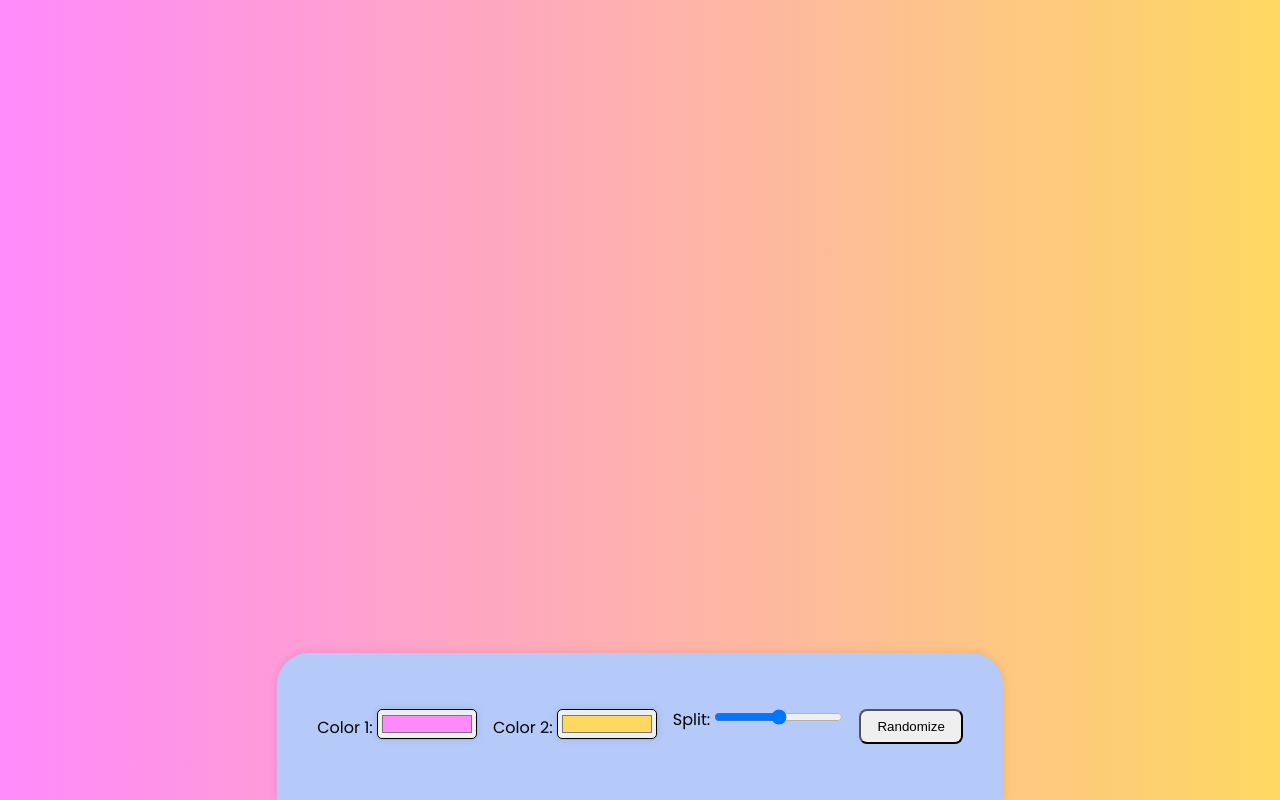
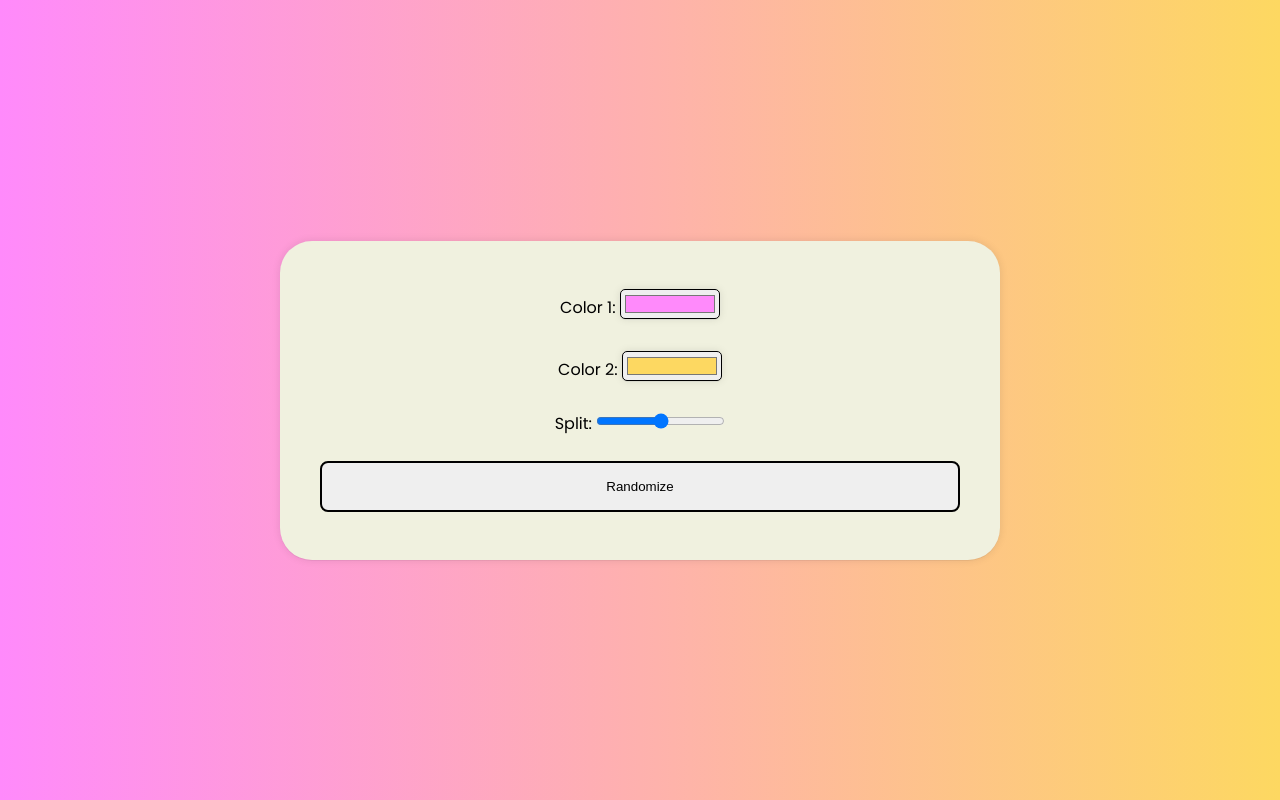
Before and after one commit to nebocoder/my-wwdc-submissions, a plain HTML site: page gradient-generator/index.html in a window 1280 px wide. Drawn offline with Linux system fonts and the light colour scheme.

Commit message:
Update style.css

```diff
--- a/gradient-generator/style.css
+++ b/gradient-generator/style.css
@@ -8,21 +8,20 @@ body {
   font-family: "Poppins", sans-serif;
   display: flex;
   justify-content: center;
-  align-items: flex-end;
+  align-items: center;
   height: 100vh;
 }
 
 .gradient {
   box-shadow: rgba(17, 17, 26, 0.05) 0px 1px 0px,
     rgba(17, 17, 26, 0.1) 0px 0px 8px;
-  background-color: #b5caf9;
-  padding: 2.5em;
-  border-radius: 2rem 2rem 0 0;
+  background-color: #f0f1df;
+  padding: 2rem 2.5em;
+  border-radius: 2rem;
   min-width: 50%;
   display: flex;
-  justify-content: space-between;
+  flex-direction: column;
   text-align: center;
-  gap: 1rem;
 }
 
 input,
@@ -41,5 +40,6 @@ input[type="color"] {
 
 button {
   border-radius: 0.5rem;
-  padding: 0.5rem 1rem;
+  padding: 1rem;
+  border: 2px solid black;
 }
```
